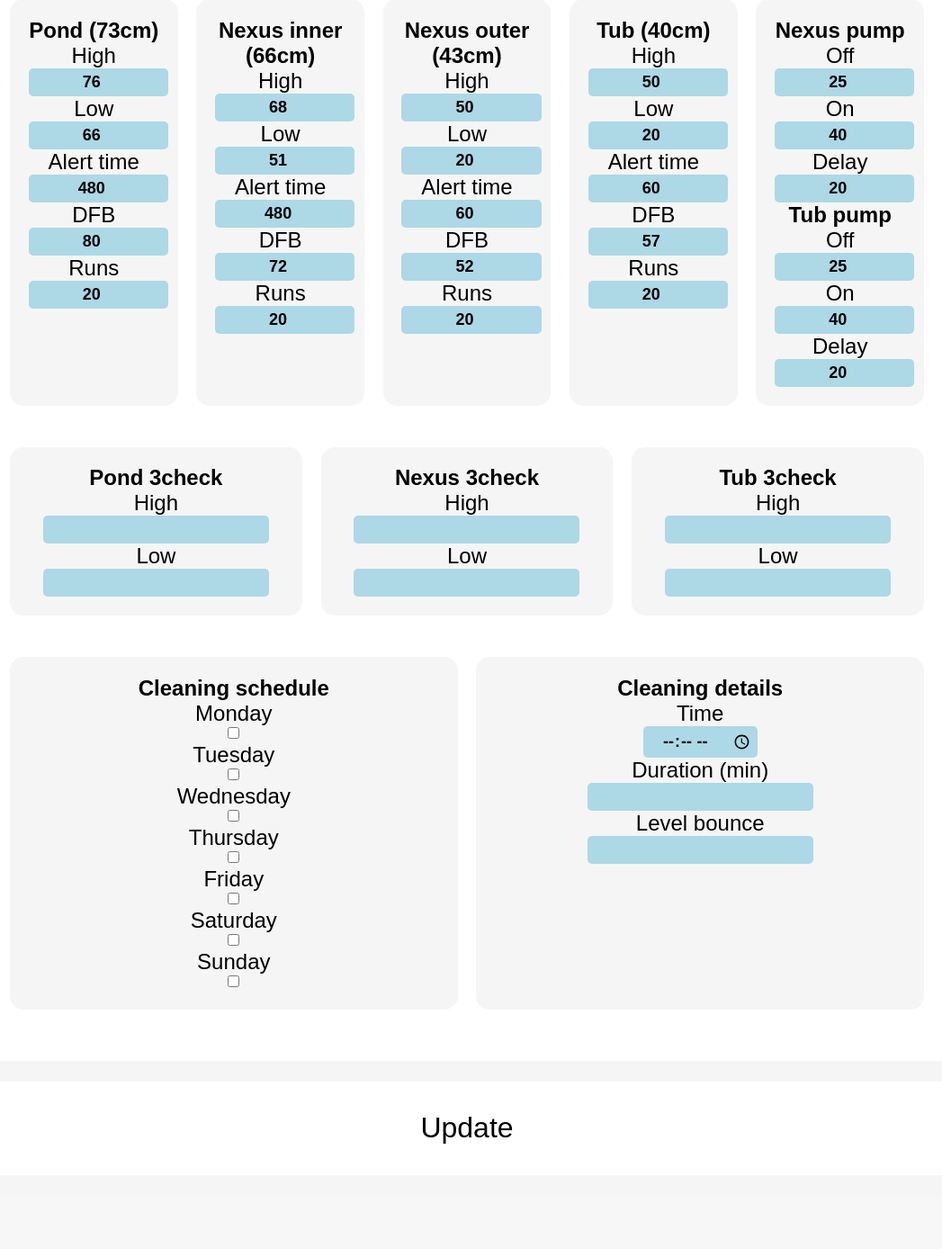
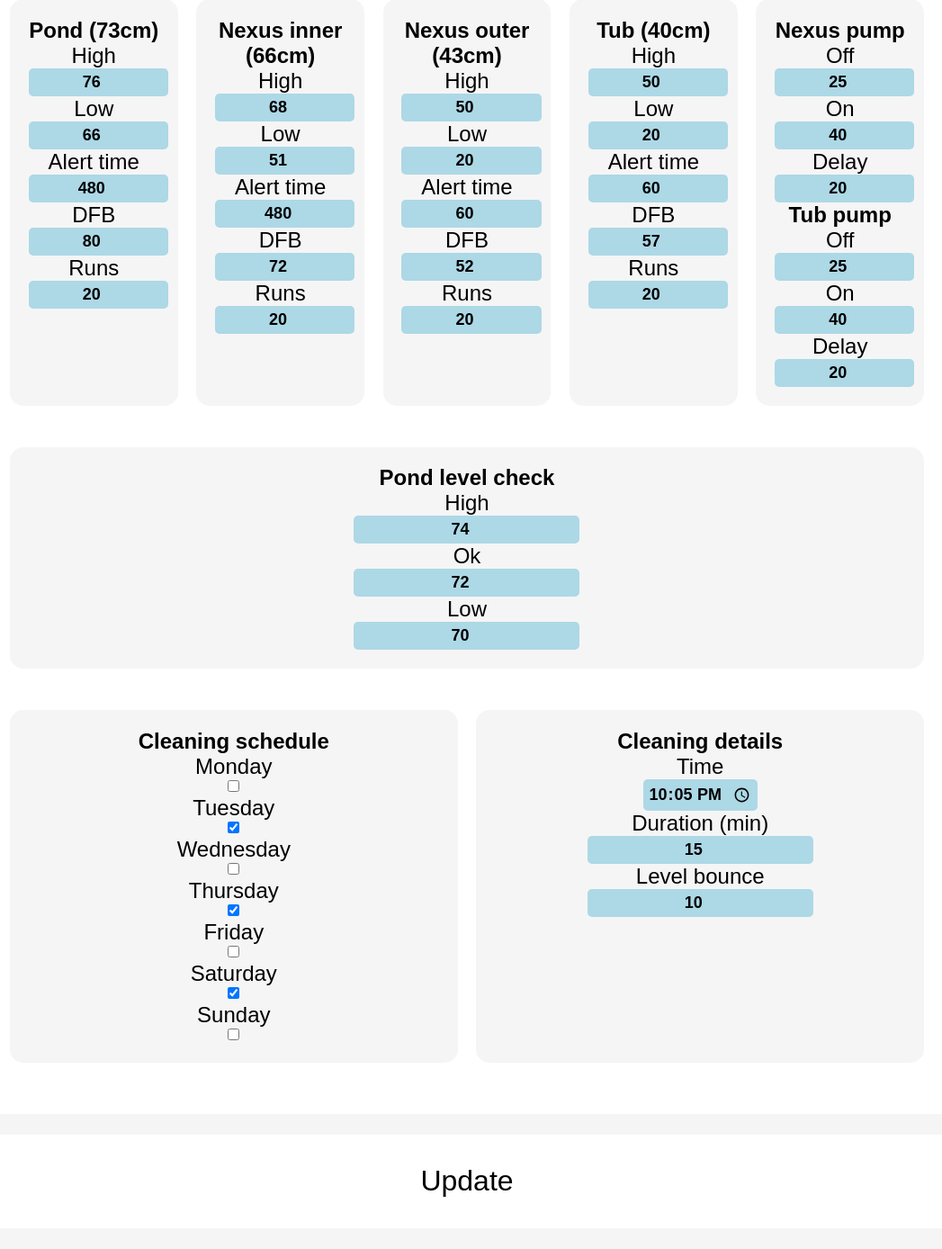
Before and after one commit to J-shw/PondSystem, a Flask app: page /schedule in a window 1280 px wide. Shown: the part 107-1495 px from the top of the page at 90% size, without its empty margins (121-1168 px from the left). Before the commit the page ends 1378 px from the top, so only its background shows below. Run offline with Flask 3, Linux system fonts and the light colour scheme.

Commit message:
removed threecheck system

```diff
--- a/templates/settings.html
+++ b/templates/settings.html
@@ -150,43 +150,19 @@
 
     <div class="levels-display">
         <div class="level">
-            <p class="level-title">Pond 3check</p>
+            <p class="level-title">Pond level check</p>
             <div class="levels">
                 <div>
                     <p>High</p>
-                    <input type="number" id="pondHigh3Check">
+                    <input type="number" id="pondHighCheck">
+                </div>
+                <div>
+                    <p>Ok</p>
+                    <input type="number" id="pondOkCheck">
                 </div>
                 <div>
                     <p>Low</p>
-                    <input type="number" id="pondLow3Check">
-                </div>
-            </div>
-        </div>
-
-        <div class="level">
-            <p class="level-title">Nexus 3check</p>
-            <div class="levels">
-                <div>
-                    <p>High</p>
-                    <input type="number" id="nexusHigh3Check">
-                </div>
-                <div>
-                    <p>Low</p>
-                    <input type="number" id="nexusLow3Check">
-                </div>
-            </div>
-        </div>
-
-        <div class="level">
-            <p class="level-title">Tub 3check</p>
-            <div class="levels">
-                <div>
-                    <p>High</p>
-                    <input type="number" id="tubHigh3Check">
-                </div>
-                <div>
-                    <p>Low</p>
-                    <input type="number" id="tubLow3Check">
+                    <input type="number" id="pondLowCheck">
                 </div>
             </div>
         </div>
```
